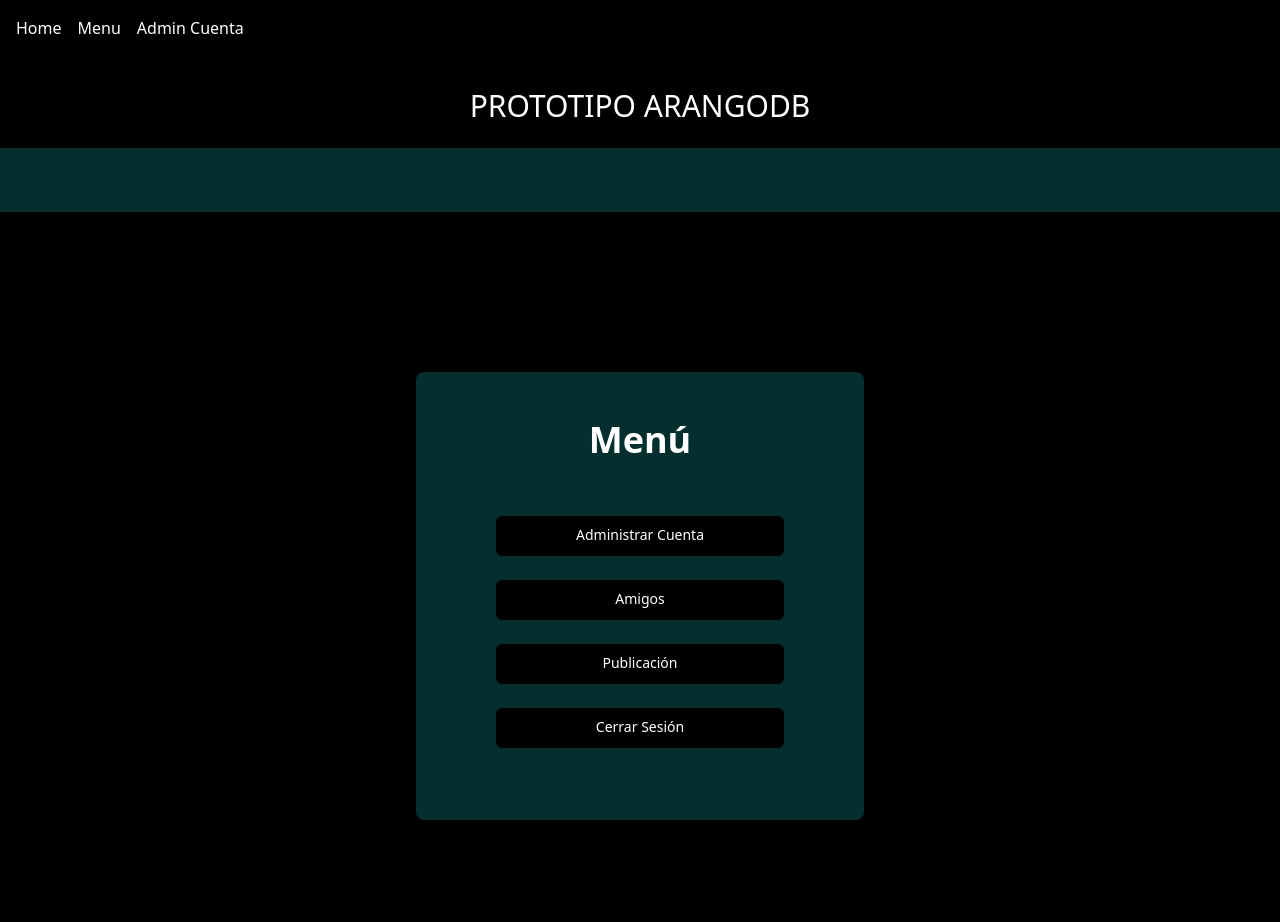
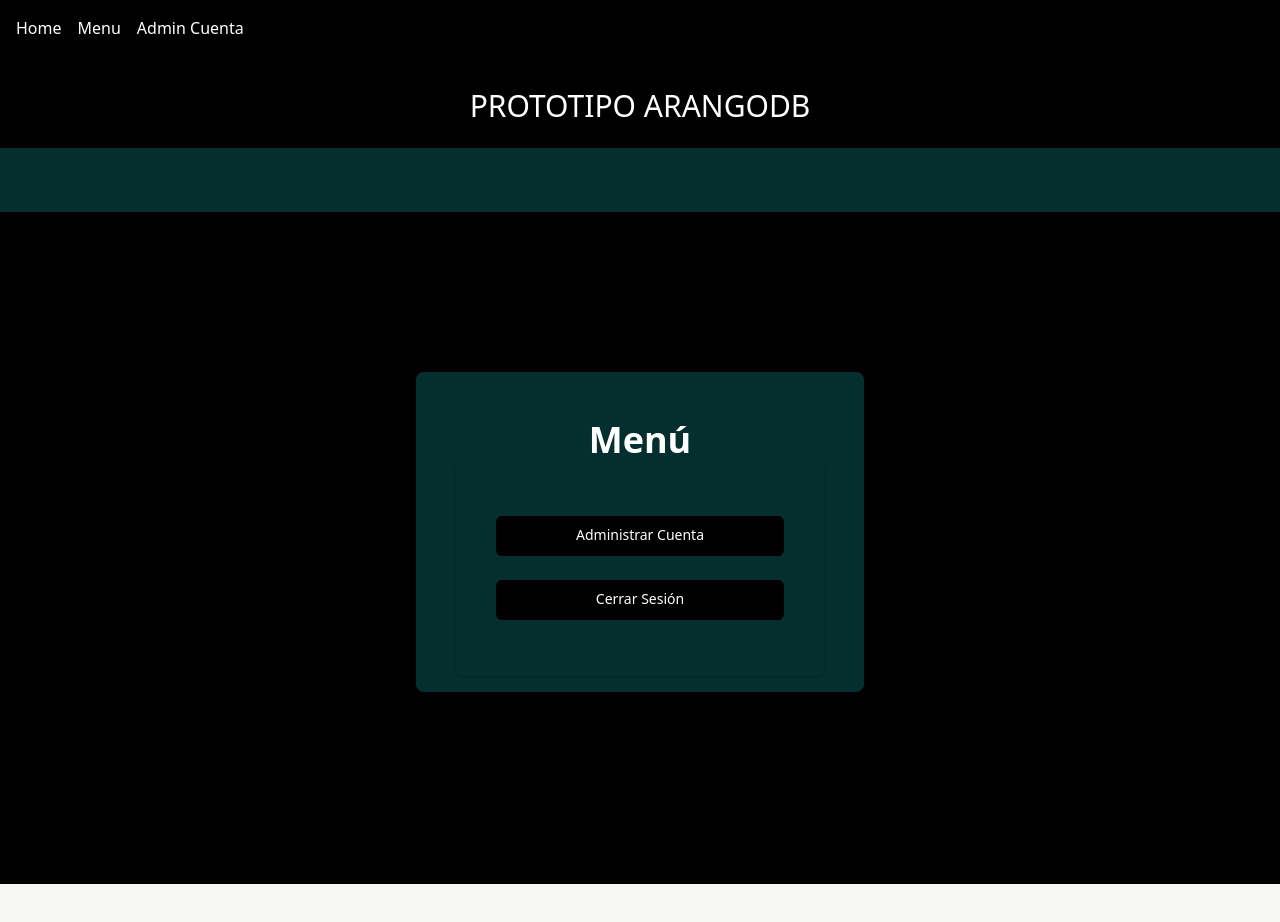
Before and after one commit to KateGF/ArangoProject, a React (Create React App) app in the folder my-react-app/: page /menu in a window 1280 px wide. Shown: the top 922 px of the page. After the commit the page ends 884 px from the top, so only its background shows below. Built offline with nearby package versions, Linux system fonts and the light colour scheme.

Commit message:
update menu

```diff
--- a/my-react-app/src/pages/Menu.jsx
+++ b/my-react-app/src/pages/Menu.jsx
@@ -48,15 +48,9 @@ function Menu() {
                                         Administrar Cuenta
                                     </button><br/>
 
-                                    <button onClick={handleAmigos} className="group relative w-full h-[40px] flex justify-center py-2 px-4 border border-transparent text-sm font-medium rounded-md text-white bg-black hover:bg-green">
-                                        Amigos
-                                    </button>
-                                    <br/>
 
-                                    <button onClick={handlePublicacion} className="group relative w-full h-[40px] flex justify-center py-2 px-4 border border-transparent text-sm font-medium rounded-md text-white bg-black hover:bg-green">
-                                        Publicación
-                                    </button>
-                                    <br/>
+
+
 
                                     <button onClick={handleLogOut} className="group relative w-full h-[40px] flex justify-center py-2 px-4 border border-transparent text-sm font-medium rounded-md text-white bg-black hover:bg-green">
                                         Cerrar Sesión
```
